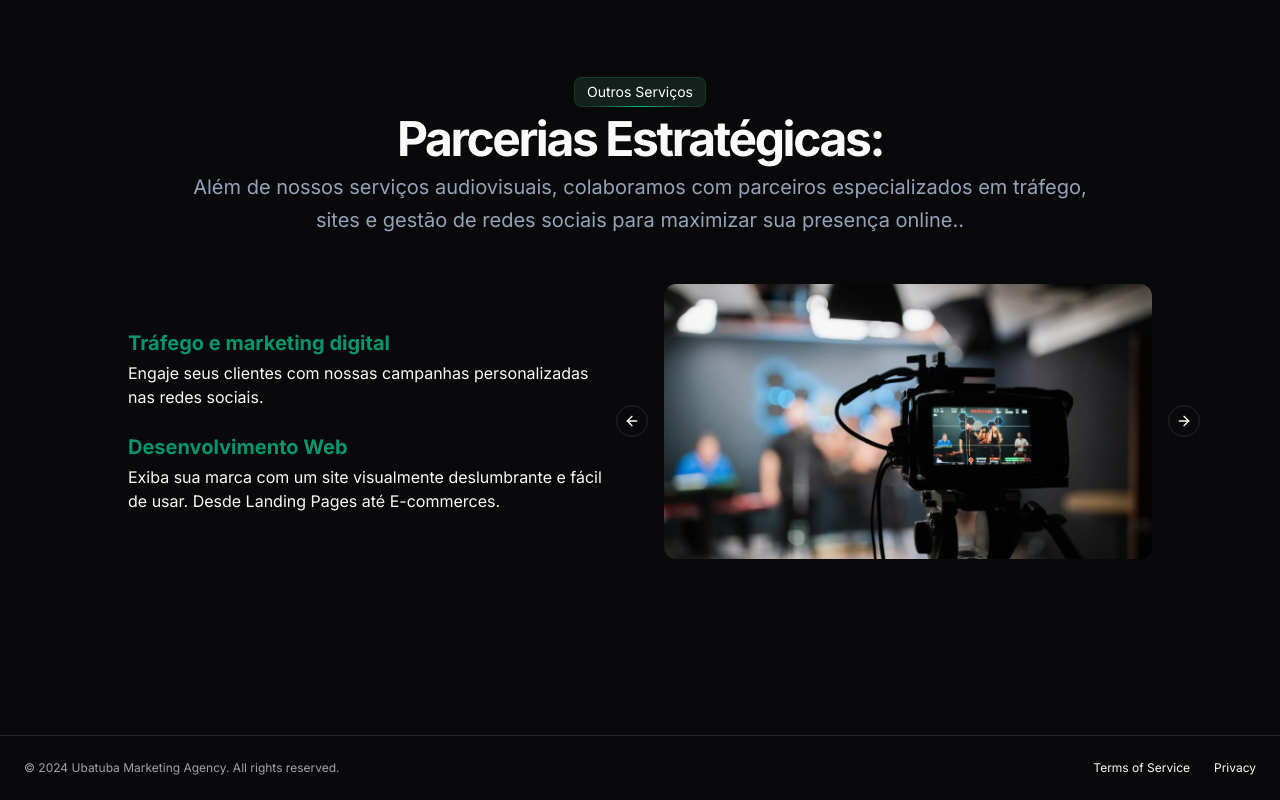
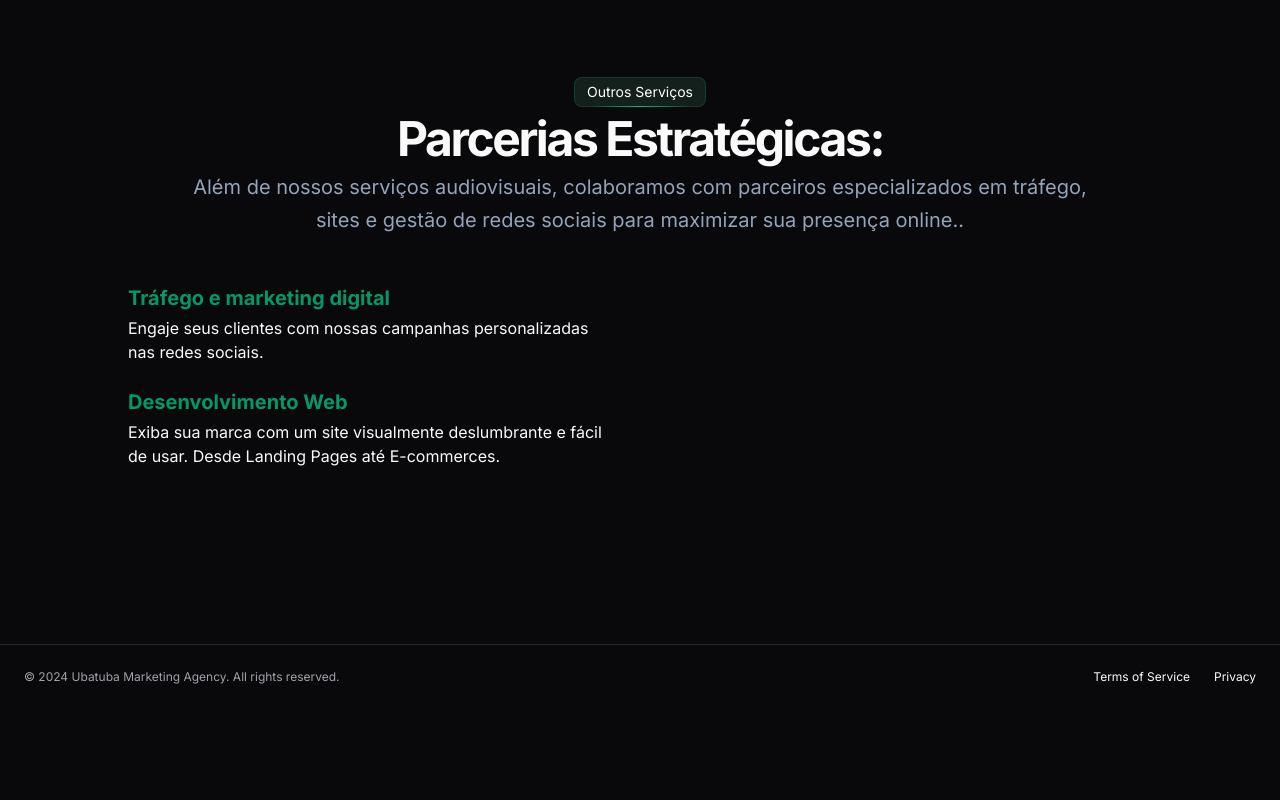
Before and after one commit to TommiL90/one-films, a Next.js app: page / in a window 1280 px wide. Shown: the part 2931-3731 px from the top of the page. After the commit the page ends 3640 px from the top, so only its background shows below. Built offline with nearby package versions, Linux system fonts and the light colour scheme.

Commit message:
chore: Remove commented out code and unused imports in OtherServices component

```diff
--- a/components/other-services.tsx
+++ b/components/other-services.tsx
@@ -1,14 +1,14 @@
 import React from 'react'
 
-import {
-  Carousel,
-  CarouselContent,
-  CarouselItem,
-  CarouselNext,
-  CarouselPrevious,
-} from '@/components/ui/carousel'
+// import {
+//   Carousel,
+//   CarouselContent,
+//   CarouselItem,
+//   CarouselNext,
+//   CarouselPrevious,
+// } from '@/components/ui/carousel'
 
-import { LazyLoadImage } from './ui/lazy-load-image'
+// import { LazyLoadImage } from './ui/lazy-load-image'
 
 export const OtherServices = () => {
   return (
@@ -38,7 +38,7 @@ export const OtherServices = () => {
           </div>
         </div>
         <div className="mx-auto grid max-w-5xl items-center gap-6 py-12 lg:grid-cols-2 lg:gap-12">
-          <Carousel
+          {/* <Carousel
             className="w-full max-w-[550px] sm:w-full lg:order-last"
             opts={{
               loop: true,
@@ -64,7 +64,7 @@ export const OtherServices = () => {
             </CarouselContent>
             <CarouselPrevious />
             <CarouselNext />
-          </Carousel>
+          </Carousel> */}
           <div className="flex flex-col justify-center space-y-4">
             <ul className="grid gap-6">
               <li>
```
